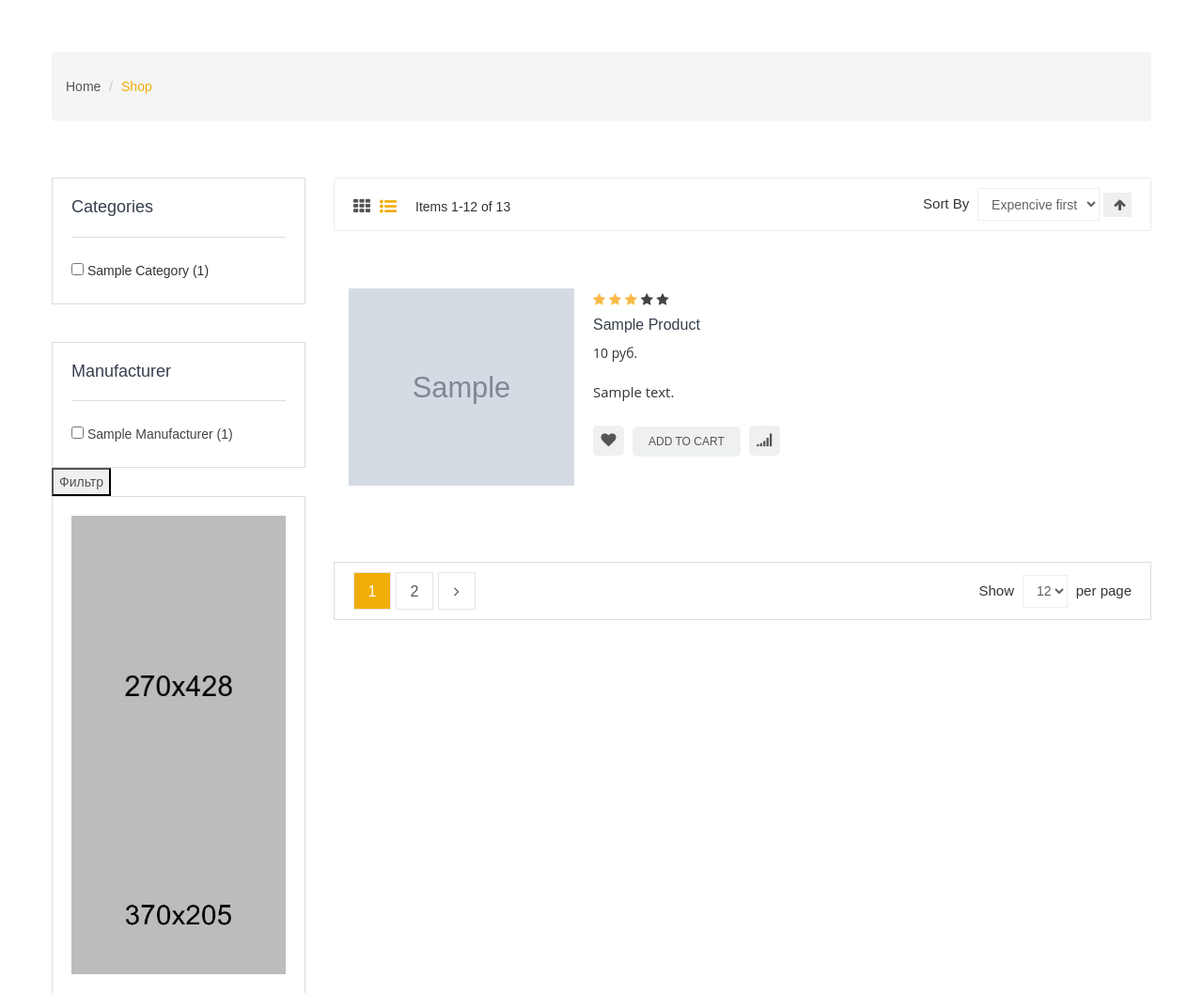
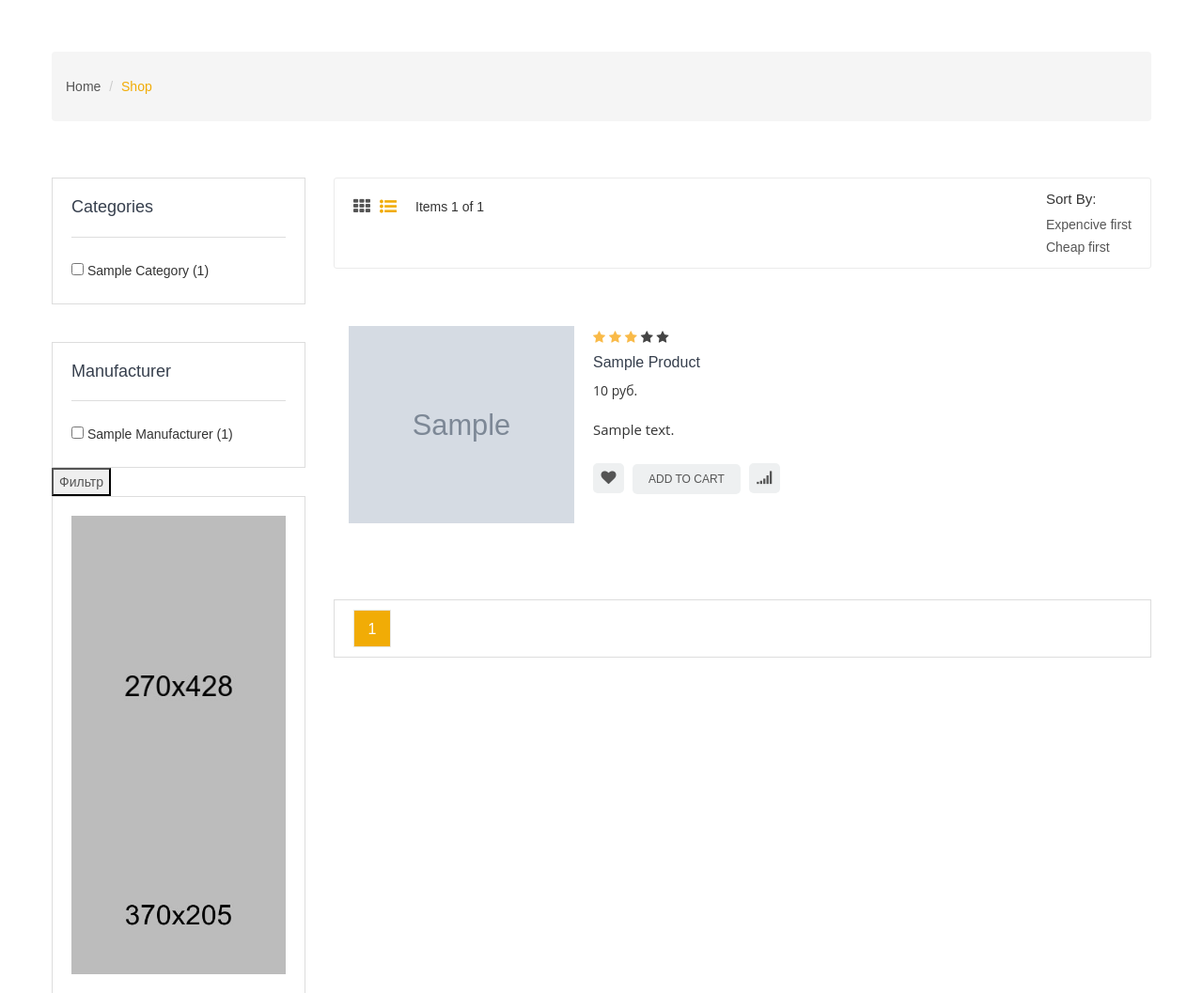
Before and after one commit to bifidoccy/hand-tools-store, a Django app: page /ru/shop/ in a window 1280 px wide. Shown: the part 195-1252 px from the top of the page at 94% size. Run offline with Django 4.2, Linux system fonts and the light colour scheme; tables that the repository leaves empty hold one stand-in row (values such as "Sample post"); grey boxes marked "Sample" are stand-in pictures; some libraries are stand-ins or nearby versions; some web fonts are replaced.

Commit message:
shop: added pagination, modified sort

```diff
--- a/shop/urls.py
+++ b/shop/urls.py
@@ -4,8 +4,7 @@ from . import views
 urlpatterns = [
     path('', views.HomeView.as_view(), name='homepage'),
     path('shop/', views.ProductListView.as_view(), name='product_list'),
+    # path('shop/', views.list_products, name='product_list'),
     # path('shop-filter/', views.AjaxFilterProductsView.as_view(), name='json-filter'),
-    path('shop/filter/', views.FilterProductsView.as_view(), name='filter'),
-    path('shop/sort/', views.SortListView.as_view(), name='sort'),
     path('shop/<slug:slug>', views.ProductDetailView.as_view(), name='product_detail'),
 ]
--- a/shop/views.py
+++ b/shop/views.py
@@ -3,6 +3,7 @@ from django.views import View
 from django.http import JsonResponse
 from django.views.generic import ListView, DetailView
 from django.db.models import Q
+from django.core.paginator import Paginator
 
 from .models import Product, Category
 
@@ -13,71 +14,64 @@ class HomeView(View):
 
 class ProductListView(ListView):
     model = Product
-    paginate_by = 7
+    paginate_by = 4
+
+    def get_queryset(self):
+        sort = self.request.GET.get('sort', 'none')
+        cat = self.request.GET.getlist('cat')
+        mfact = self.request.GET.getlist('mfact')
+        queryset = Product.objects.all()
+
+        if mfact != [] or cat != []:
+            queryset = Product.objects.filter(
+                Q(category__in=cat) |
+                Q(manufacturer__in=mfact)
+            ).distinct()
+
+        if sort == 'expen':
+            queryset = queryset.order_by('-cost')
+        elif sort == 'cheap':
+            queryset = queryset.order_by('cost')
+        self.p = self.get_paginator(queryset, self.paginate_by)
+        return queryset
+
+    def get_context_data(self):
+        sort = self.request.GET.get('sort', 'none')
+        page_number = self.request.GET.get('page', 1)
+        page_object = self.p.get_page(page_number)
+        paginate = self.paginate_by
+
+        num1 = 1
+        num2 = len(page_object.object_list)
+        for i in range(int(page_number)-1):
+            if page_object.has_next() == False:
+                num1 += paginate
+            else:
+                num1 += len(page_object.object_list)
+            if num2 + len(page_object.object_list) <= self.p.count:
+                num2 += paginate
+
+        context = super().get_context_data()
+        context['mfact'] = ''.join([f'mfact={x}&' for x in self.request.GET.getlist('mfact')])
+        context['cat'] = ''.join([f'cat={x}&' for x in self.request.GET.getlist('cat')])
+        context['sort'] = f'sort={sort}&'
+        context['num1'] = num1
+        context['num2'] = num2
+        return context
 
 class ProductDetailView(DetailView):
     model = Product
 
-class FilterProductsView(ListView):
+def list_products(request):
+    product_list = Product.objects.all()
 
-    def get_queryset(self):
-        queryset = Product.objects.filter(
-            Q(category__in=self.request.GET.getlist('cat')) |
-            Q(manufacturer__in=self.request.GET.getlist('mfact'))
-        )
-        return queryset
+    p = Paginator(product_list, 2)
+    page = request.GET.get('page')
+    products = p.get_page(page)
 
-    def get_context_data(self):
-        context = super().get_context_data()
-        context['mfact'] = self.request.GET.getlist('mfact')
-        context['cat'] = self.request.GET.getlist('cat')
-        return context
-
-class SortListView(ListView):
-
-    def get_queryset(self):
-        sort = self.request.GET.get('sort')
-        cat = self.request.GET.getlist('cat')
-        mfact = self.request.GET.getlist('mfact')
-        if cat != [] or mfact != []:
-            queryset = Product.objects.filter(
-                Q(category__in=cat) |
-                Q(manufacturer__in=mfact),
-            )
-        else:
-            queryset = Product.objects.all()
-
-        if sort == 'cheap':
-            queryset = queryset.order_by('cost')
-        elif sort == 'expen':
-            queryset = queryset.order_by('-cost')
-
-        return queryset
-
-    def get_context_data(self):
-        context = super().get_context_data()
-        context['sort'] = self.request.GET.get('sort')
-        return context
+    return render(request, 'shop/product_list.html', context={'product_list': products})
 
 # class AjaxFilterProductsView(ListView):
-
-#     def get_params(self):
-#         queryset = None
-#         category = self.request.GET.getlist('cat')
-#         manufacturer = self.request.GET.getlist('mfact')
-#         sort = self.request.GET.getlist('sort')
-#         ajax_queryset = Product.objects.filter(
-#             Q(category__in=self.request.GET.getlist('cat')) |
-#             Q(manufacturer__in=self.request.GET.getlist('mfact')),
-#             photos__primary=True,
-#         ).distinct().values('name', 'cost', 'description', 'slug', 'photos__photo')
-
-#         if sort == 'expen':
-#             queryset = ajax_queryset.order_by('cost')
-#         elif sort == 'cheap':
-#             queryset = ajax_queryset.order_by('-cost')
-
-#         return queryset
 
 #     def get_queryset(self):
 #         queryset = Product.objects.filter(
--- a/static/js/ajax-filter.js
+++ b/static/js/ajax-filter.js
@@ -12,15 +12,15 @@ function ajaxSend(url, params) {
 }
 
 // Filter movies
-const forms = document.querySelector('form[name=filter]');
+// const forms = document.querySelector('form[name=filter]');
 
-forms.addEventListener('submit', function (e) {
-    // Получаем данные из формы
-    e.preventDefault(); // убираем настройки по умолчанию
-    let url = this.action;
-    let params = new URLSearchParams(new FormData(this)).toString(); // сюда поступают данные с формы
-    ajaxSend(url, params);
-});
+// forms.addEventListener('submit', function (e) {
+//     // Получаем данные из формы
+//     e.preventDefault(); // убираем настройки по умолчанию
+//     let url = this.action;
+//     let params = new URLSearchParams(new FormData(this)).toString(); // сюда поступают данные с формы
+//     ajaxSend(url, params);
+// });
 
 
 function render(data) {
--- a/templates/base.html
+++ b/templates/base.html
@@ -83,9 +83,9 @@
 <script src="{% static 'js/plugins.js' %}"></script>
 <!-- main js -->
 <script src="{% static 'js/main.js' %}"></script>
-<!-- Hogan 3.0.1
+<!-- Hogan 3.0.1 -->
 <script src="{% static 'js/3.0.1/hogan-3.0.1.js' %}"></script>
-Ajax-filter
-<script src="{% static 'js/ajax-filter.js' %}"></script> -->
+<!-- Ajax-filter -->
+<script src="{% static 'js/ajax-filter.js' %}"></script>
 
 </html>
--- /dev/null
+++ b/templates/include/pagination.html
@@ -0,0 +1,23 @@
+<ul class="blog-pagination ">
+    {% if page_obj.has_previous %}
+        {% if page_obj.previous_page_number != 1 %}
+            <li><a href="?{{ cat }}{{ mfact }}{{ sort }}page=1">1</a></li>
+        {% endif %}
+        {% if page_obj.number|add:"-3" >= 1 %}
+            <li><a href="?{{ cat }}{{ mfact }}{{ sort }}page={{ page_obj.number|add:'-2' }}" class="fa fa-angle-left"></a></li>
+        {% endif %}
+        <li><a href="?{{ cat }}{{ mfact }}{{ sort }}page={{ page_obj.previous_page_number }}">{{ page_obj.previous_page_number }}</a></li>
+    {% endif %}
+
+    <li class="active"><a>{{ page_obj.number }}</a></li>
+
+    {% if page_obj.has_next %}
+        <li><a href="?{{ cat }}{{ mfact }}{{ sort }}page={{ page_obj.next_page_number }}">{{ page_obj.next_page_number }}</a></li>
+        {% if page_obj.number|add:"3" <= page_obj.paginator.num_pages %}
+            <li><a href="?{{ cat }}{{ mfact }}{{ sort }}page={{ page_obj.number|add:'2' }}" class="fa fa-angle-right"></a></li>
+        {% endif %}
+        {% if page_obj.next_page_number != page_obj.paginator.num_pages %}
+            <li><a href="?{{ cat }}{{ mfact }}{{ sort }}page={{ page_obj.paginator.num_pages }}">{{ page_obj.paginator.num_pages }}</a></li>
+        {% endif %}
+    {% endif %}
+</ul>
--- a/templates/shop/product_list.html
+++ b/templates/shop/product_list.html
@@ -27,7 +27,7 @@
                     <!-- Sidebar Shopping Option Start -->
                     <div class="col-lg-3  order-2">
                         <div class="sidebar white-bg">
-                            <form action="{% url 'filter' %}" method="get">
+                            <form action="" method="get">
                                 <div class="single-sidebar">
                                     <div class="group-title">
                                         <h2>categories</h2>
@@ -51,7 +51,7 @@
                                         {% for man in manufacturers %}
                                             <li>
                                                 <input type="checkbox" name="mfact" value="{{ man.id }}">
-                                                <a href="#">{{ man.name }} ({{ man.get_num_products }})</a>
+                                                <a>{{ man.name }} ({{ man.get_num_products }})</a>
                                             </li>
                                         {% endfor %}
                                     </ul>
@@ -75,27 +75,26 @@
                                 <ul class="list-inline nav">
                                     <li><a data-toggle="tab" href="#grid-view"><i class="fa fa-th"></i></a></li>
                                     <li><a  class="active" data-toggle="tab" href="#list-view"><i class="fa fa-list-ul"></i></a></li>
-                                    <li><span class="grid-item-list"> Items 1-12 of 13</span></li>
+                                    <li>
+                                        <span class="grid-item-list">
+                                            {% if page_obj.has_next == False and page_obj.object_list|length == 1 %}
+                                                Items {{ paginator.count }} of {{ paginator.count }}
+                                            {% else %}
+                                                Items {{ num1 }}-{{ num2 }} of {{ paginator.count }}
+                                            {% endif %}
+                                        </span>
+                                    </li>
                                 </ul>
                             </div>
                             <!-- Toolbar Short Area Start -->
                             <div class="main-toolbar-sorter f-right">
-                                <form action="{% url 'sort' %}" method="get">
-                                    <div class="toolbar-sorter">
-                                        <label>sort by</label>
-                                        {% for m in mfact %}
-                                            <input type="hidden" name="mfact" value="{{ m }}">
-                                        {% endfor %}
-                                        {% for c in cat %}
-                                            <input type="hidden" name="cat" value="{{ c }}">
-                                        {% endfor %}
-                                        <select class="sorter" name="sort">
-                                            <option value="expen" {% if sort == 'expen' %} selected {% endif %}>Expencive first</option>
-                                            <option value="cheap" {% if sort == 'cheap' %} selected {% endif %}>Cheap first</option>
-                                        </select>
-                                        <button class="langbut" type="submit"><span><a href=""><i class="fa fa-arrow-up"></i></a></span></button>
-                                    </div>
-                                </form>
+                                <div class="toolbar-sorter">
+                                    <label>sort by:</label>
+                                    <ul class="sorter">
+                                        <li><a href="?{{ cat }}{{ mfact }}sort=expen">Expencive first</a></li>
+                                        <li><a href="?{{ cat }}{{ mfact }}sort=cheap">Cheap first</a></li>
+                                    </ul>
+                                </div>
                             </div>
                             <!-- Toolbar Short Area End -->
                         </div>
@@ -182,20 +181,7 @@
                         </div>
                         <!--Breadcrumb and Page Show Start -->
                         <div class="pagination-box fix">
-                            <ul class="blog-pagination ">
-                                <li class="active"><a href="#">1</a></li>
-                                <li><a href="#">2</a></li>
-                                <li><a href="#"><i class="fa fa-angle-right"></i></a></li>
-                            </ul>
-                            <div class="toolbar-sorter-footer">
-                                <label>show</label>
-                                <select class="sorter" name="sorter">
-                                    <option value="Position" selected="selected">12</option>
-                                    <option value="Product Name">15</option>
-                                    <option value="Price">30</option>
-                                </select>
-                                <span>per page</span>
-                            </div>
+                            {% include 'include/pagination.html' %}
                         </div>
                         <!--Breadcrumb and Page Show End -->
                     </div>
```
